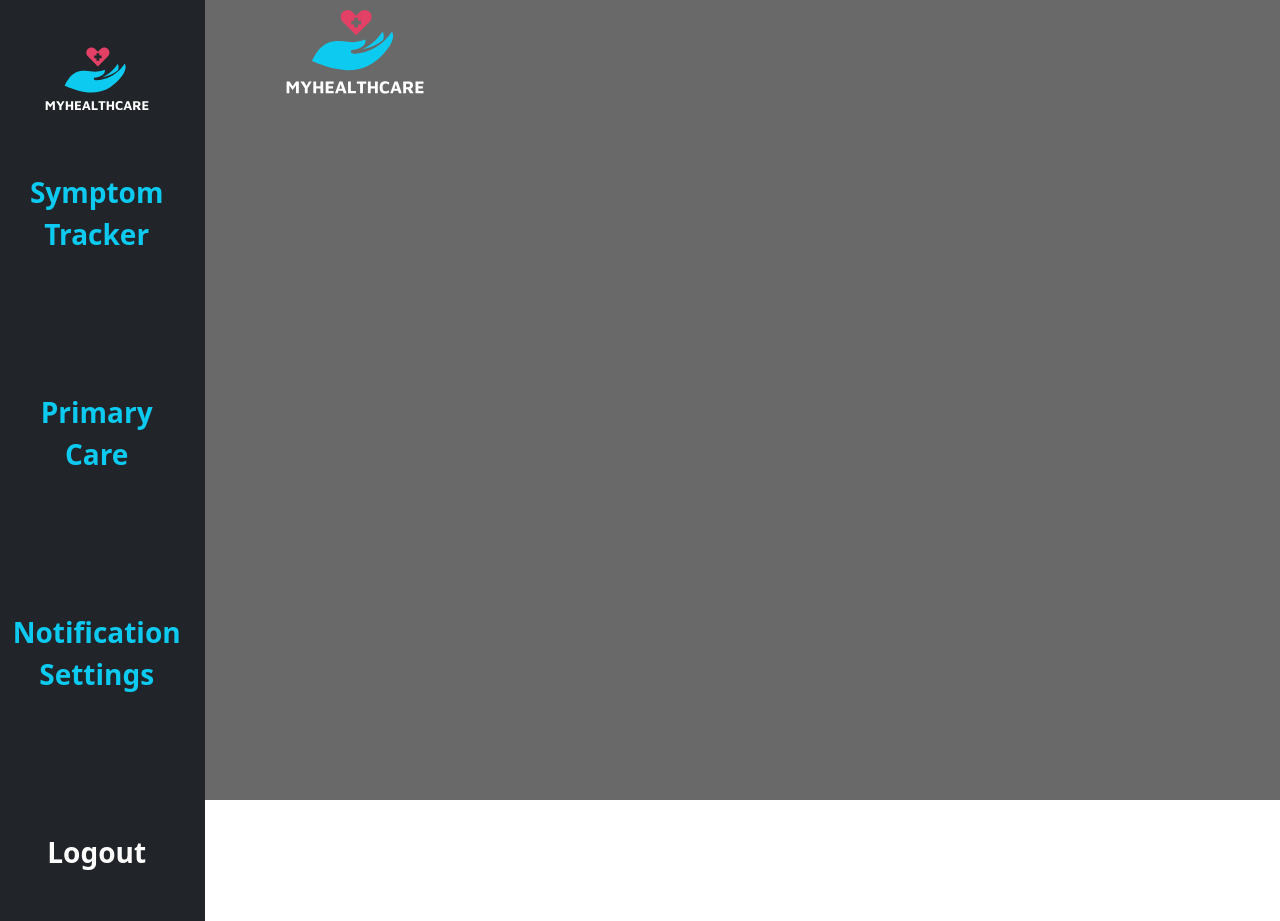
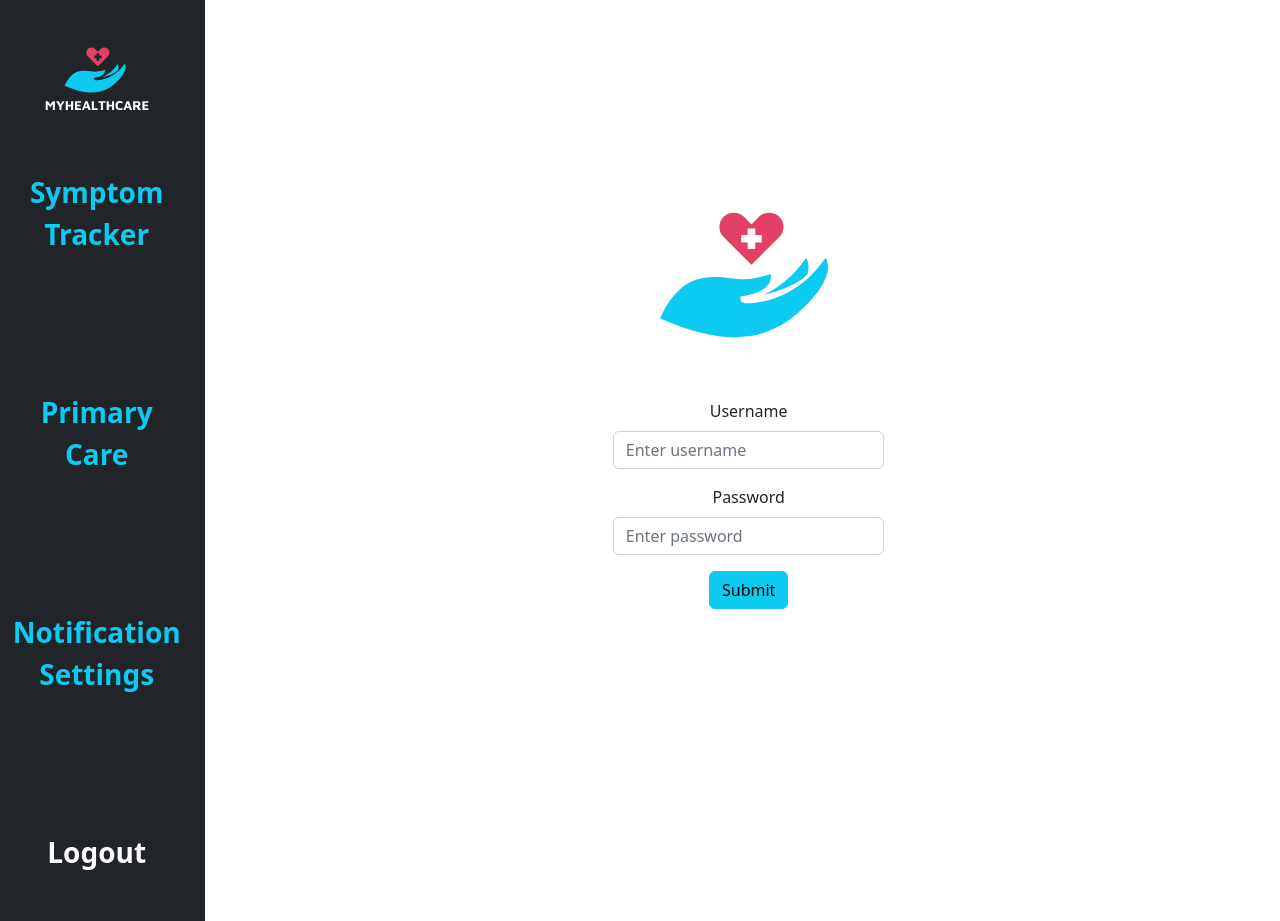
Before and after one commit to hanhuazhu/winterhackathon, a React (Create React App) app in the folder client/: page /Login in a window 1280 px wide. Shown: the top 921 px of the page. Built offline with nearby package versions, Linux system fonts and the light colour scheme.

Commit message:
Login page fin, needs fetch

```diff
--- a/client/src/Login.css
+++ b/client/src/Login.css
@@ -1,3 +1,3 @@
-.window {
+.box {
     height: 100vh;
 }
--- a/client/src/Login.js
+++ b/client/src/Login.js
@@ -4,16 +4,57 @@ import Row from 'react-bootstrap/Row';
 import Col from 'react-bootstrap/Col';
 import logo from './logo_2.svg';
 import { Component } from 'react';
+import { Button, Form } from 'react-bootstrap';
 
 
 
 class Login extends Component {
+    constructor(props) {
+        super(props);
+        this.state = {
+            username: '',
+            password: '',
+        }
+
+        this.handlePasswordChange = this.handlePasswordChange.bind(this);
+        this.handleUsernameChange = this.handleUsernameChange.bind(this);
+        this.handleSubmit = this.handleSubmit.bind(this);
+    }
+
+    handleUsernameChange = (event) => {
+        this.setState({username: event.target.value})
+    }
+
+    handlePasswordChange = (event) => {
+        this.setState({password: event.target.value})
+    }
+
+
+    handleSubmit = (event) => {
+
+        event.preventDefault();
+        {/* fetch */}
+    }
+
     render() {
         return (
-            <Container className='window m-0 p-0' fluid>
+            <Container className='box m-0 p-0 mh-100' fluid>
                 <Row className='h-100'>
-                    <Col>
-                        <img src={logo} alt="My Healthcare Logo" style={{width: 300, height: 100}}></img>
+                    <Col className='text-center align-items-center justify-content-center d-flex flex-column h-100'>
+                        <img src={logo} alt='My HealthCare Logo' width={300}></img>
+                        <Form className='w-25'>
+                            <Form.Group className='mb-3' controlId='formUsername'>
+                                <Form.Label>Username</Form.Label>
+                                <Form.Control type='text' placeholder='Enter username' autoComplete='username' onChange={this.handleUsernameChange}/>
+                            </Form.Group>
+                            <Form.Group className='mb-3' controlId='formPassword'>
+                                <Form.Label>Password</Form.Label>
+                                <Form.Control type='password' placeholder='Enter password' autoComplete='new-password' onChange={this.handlePasswordChange}/>
+                            </Form.Group>
+                            <Button variant='info' type='submit' onClick={this.handleSubmit}>
+                                Submit
+                            </Button>
+                        </Form>
                     </Col>
                 </Row>
             </Container>
```
